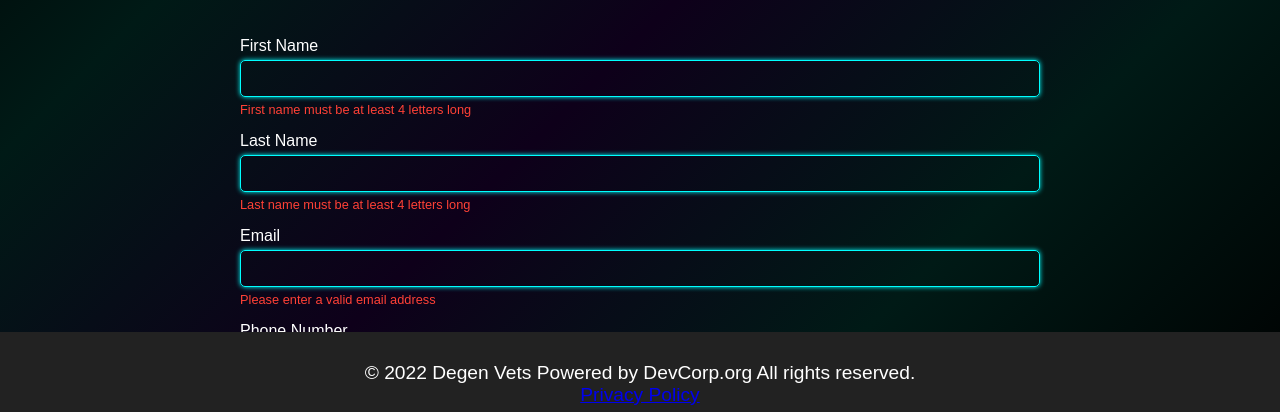
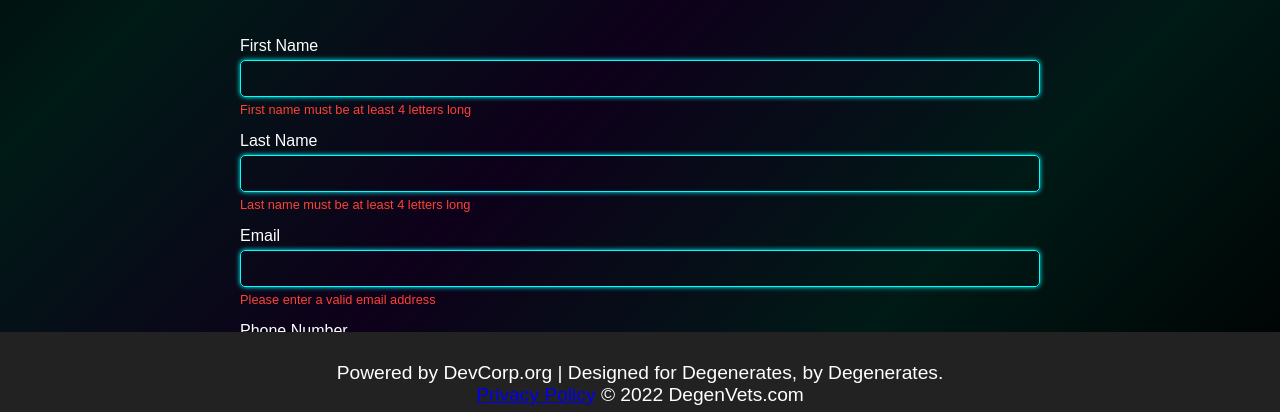
Before and after one commit to DegenVets/DegenVets, a plain HTML site: page index.html in a window 1280 px wide. Shown: the part 364-776 px from the top of the page. Drawn offline with Linux system fonts and the light colour scheme.

```diff
--- a/index.html
+++ b/index.html
@@ -81,7 +81,7 @@
     </main>
 
     <footer>
-        <p>© 2022 Degen Vets Powered by DevCorp.org All rights reserved. <br><a href="#policy">Privacy Policy</a></p>
+        <p>Powered by DevCorp.org | Designed for Degenerates, by Degenerates.<br><a href="#policy">Privacy Policy</a> © 2022 DegenVets.com</p>
     </footer>
 
     <script src="js/_main.js"></script>
```
